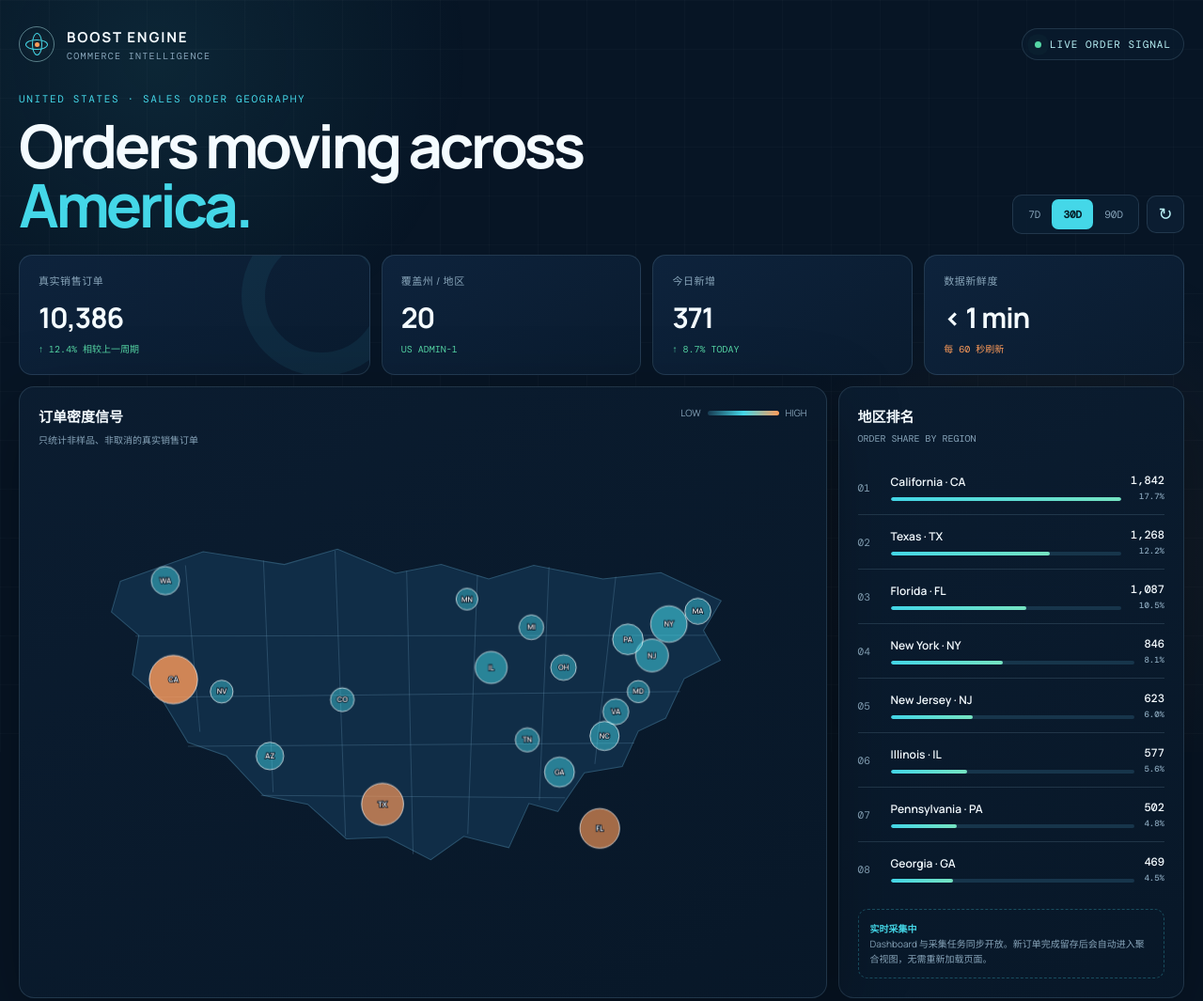
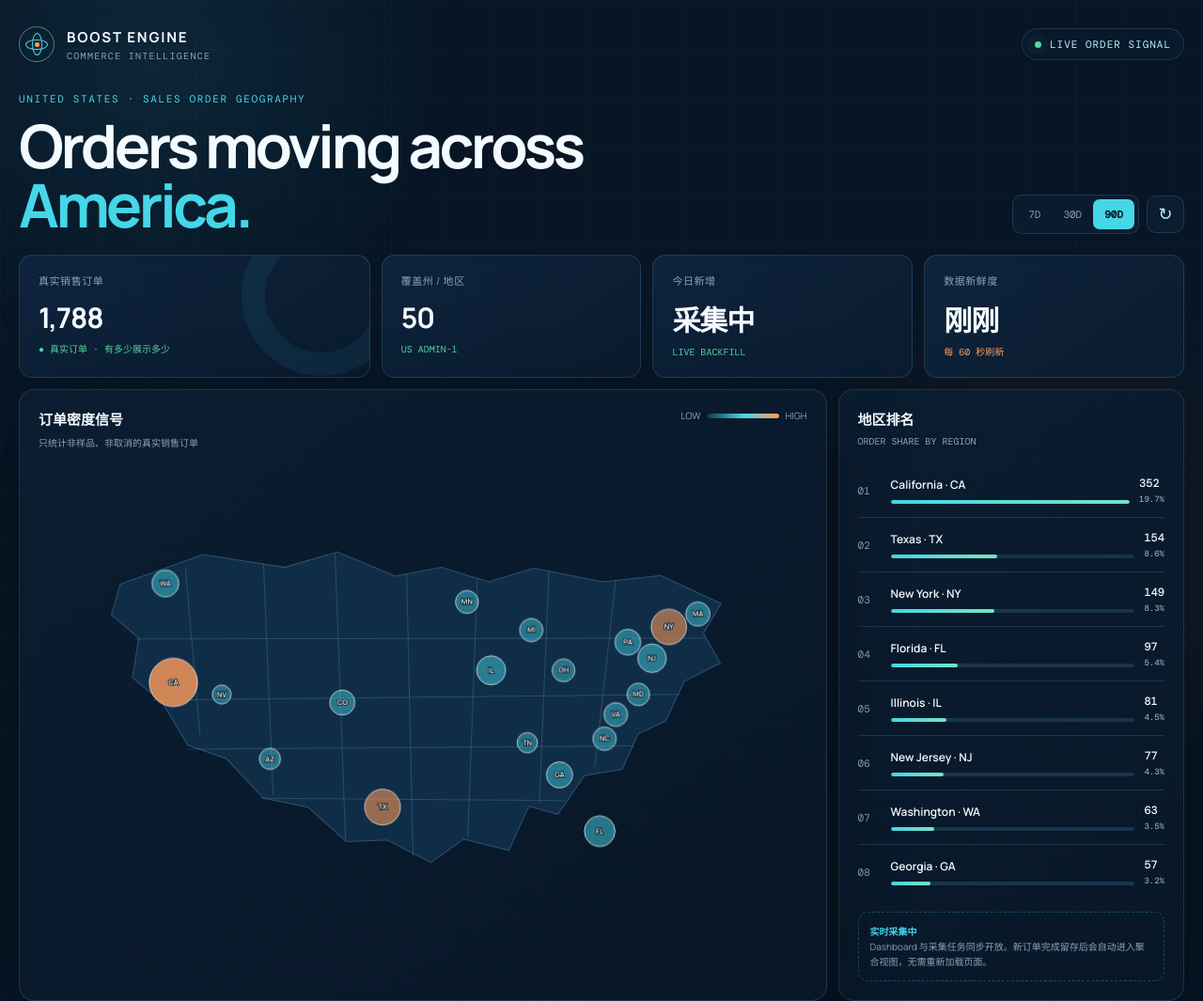
Before and after one commit to BoostEngines/sales-atlas-demo, a website: page index.html in a window 1280 px wide. Shown: the top 1065 px of the page at 94% size. Drawn offline with nearby package versions, Linux system fonts and the light colour scheme.

Commit message:
feat: show first real sales order batch

```diff
--- a/index.html
+++ b/index.html
@@ -33,12 +33,13 @@
 <script>
 const points={CA:[170,235],TX:[430,390],FL:[700,420],NY:[786,166],NJ:[765,205],IL:[565,220],PA:[735,185],GA:[650,350],NC:[706,305],WA:[160,112],AZ:[290,330],MA:[822,150],VA:[720,275],OH:[655,220],MI:[615,170],TN:[610,310],CO:[380,260],NV:[230,250],MD:[748,250],MN:[535,135]};
 const names={CA:'California',TX:'Texas',FL:'Florida',NY:'New York',NJ:'New Jersey',IL:'Illinois',PA:'Pennsylvania',GA:'Georgia',NC:'North Carolina',WA:'Washington',AZ:'Arizona',MA:'Massachusetts',VA:'Virginia',OH:'Ohio',MI:'Michigan',TN:'Tennessee',CO:'Colorado',NV:'Nevada',MD:'Maryland',MN:'Minnesota'};
-const base={CA:1842,TX:1268,FL:1087,NY:846,NJ:623,IL:577,PA:502,GA:469,NC:431,WA:388,AZ:356,MA:291,VA:286,OH:273,MI:241,TN:218,CO:207,NV:176,MD:158,MN:147};
-let days=30, tick=0;
-const fmt=n=>new Intl.NumberFormat('en-US').format(n); const scaled=()=>Object.fromEntries(Object.entries(base).map(([k,v])=>[k,Math.round(v*(days/30)*(1+tick*.0008))]));
-function render(){const data=scaled(), entries=Object.entries(data).sort((a,b)=>b[1]-a[1]),total=entries.reduce((s,[,v])=>s+v,0),max=entries[0][1];document.querySelector('#total').textContent=fmt(total);document.querySelector('#regions').textContent=entries.length;document.querySelector('#today').textContent=fmt(Math.round(total/28));document.querySelector('#freshness').textContent=tick?'刚刚':'< 1 min';document.querySelector('#delta').textContent='↑ 12.4% 相较上一周期';document.querySelector('#todayDelta').textContent='↑ 8.7% TODAY';
+const base={CA:352,TX:154,NY:149,FL:97,IL:81,NJ:77,WA:63,GA:57,PA:55,CO:49,MA:43,VA:40,NC:38,MI:37,MN:35,OH:34,OR:34,MD:33,IN:28,WI:27,AZ:25,TN:21,UT:19,CT:18,MO:17,SC:17,AL:15,NV:15,NE:13,ID:13,KS:13,IA:12,LA:11,HI:11,OK:10,RI:9,NM:9,NH:8,KY:8,ND:8,ME:7,MS:6,AR:6,DE:4,MT:2,SD:2,WV:2,WY:2,VT:1,AK:1};
+let days=90, tick=0;
+document.querySelector('[data-days="30"]').classList.remove('active');document.querySelector('[data-days="90"]').classList.add('active');
+const fmt=n=>new Intl.NumberFormat('en-US').format(n); const scaled=()=>base;
+function render(){const data=scaled(), entries=Object.entries(data).sort((a,b)=>b[1]-a[1]),total=entries.reduce((s,[,v])=>s+v,0),max=entries[0][1];document.querySelector('#total').textContent=fmt(total);document.querySelector('#regions').textContent=entries.length;document.querySelector('#today').textContent='采集中';document.querySelector('#freshness').textContent='刚刚';document.querySelector('#delta').textContent='● 真实订单 · 有多少展示多少';document.querySelector('#todayDelta').textContent='LIVE BACKFILL';
  document.querySelector('#ranking').innerHTML=entries.slice(0,8).map(([code,val],i)=>`<div class="rank"><span class="rank-no">${String(i+1).padStart(2,'0')}</span><div class="rank-name">${names[code]} · ${code}<span><i style="width:${val/max*100}%"></i></span></div><strong>${fmt(val)}<small>${(val/total*100).toFixed(1)}%</small></strong></div>`).join('');
- document.querySelector('#bubbles').innerHTML=entries.map(([code,val],i)=>{const [x,y]=points[code],r=7+Math.sqrt(val/max)*23,color=i<3?'#ff9c5a':'#44d7e8';return `<g class="bubble" data-code="${code}" data-val="${val}" style="color:${color};animation-delay:${i*35}ms"><circle class="ring" cx="${x}" cy="${y}" r="${r}"/><circle class="core" cx="${x}" cy="${y}" r="${r}" fill="${color}" fill-opacity="${.38+val/max*.42}"/><text x="${x}" y="${y+3}" text-anchor="middle">${code}</text></g>`}).join(''); bindTips(data,total);document.querySelector('#updated').textContent='LAST SYNC — '+new Date().toLocaleTimeString('en-US',{hour12:false})+' UTC SIGNAL';}
+ document.querySelector('#bubbles').innerHTML=entries.filter(([code])=>points[code]).map(([code,val],i)=>{const [x,y]=points[code],r=7+Math.sqrt(val/max)*23,color=i<3?'#ff9c5a':'#44d7e8';return `<g class="bubble" data-code="${code}" data-val="${val}" style="color:${color};animation-delay:${i*35}ms"><circle class="ring" cx="${x}" cy="${y}" r="${r}"/><circle class="core" cx="${x}" cy="${y}" r="${r}" fill="${color}" fill-opacity="${.38+val/max*.42}"/><text x="${x}" y="${y+3}" text-anchor="middle">${code}</text></g>`}).join(''); bindTips(data,total);document.querySelector('#updated').textContent='LAST SYNC — '+new Date().toLocaleTimeString('en-US',{hour12:false})+' UTC SIGNAL';}
 function bindTips(data,total){const tip=document.querySelector('#tip');document.querySelectorAll('.bubble').forEach(el=>{el.onmouseenter=e=>{const c=el.dataset.code,v=+el.dataset.val;tip.innerHTML=`<b>${names[c]} · ${c}</b><span>${fmt(v)} orders · ${(v/total*100).toFixed(1)}% share</span>`;tip.style.display='block'};el.onmousemove=e=>{const box=document.querySelector('.map').getBoundingClientRect();tip.style.left=(e.clientX-box.left+12)+'px';tip.style.top=(e.clientY-box.top-50)+'px'};el.onmouseleave=()=>tip.style.display='none'})}
 document.querySelectorAll('.range button').forEach(b=>b.onclick=()=>{document.querySelector('.range .active').classList.remove('active');b.classList.add('active');days=+b.dataset.days;render()});document.querySelector('.refresh').onclick=e=>{tick++;e.currentTarget.classList.remove('spin');void e.currentTarget.offsetWidth;e.currentTarget.classList.add('spin');render();const t=document.querySelector('#toast');t.classList.add('show');setTimeout(()=>t.classList.remove('show'),1800)};
 render();setInterval(()=>{tick++;render()},60000);
```
